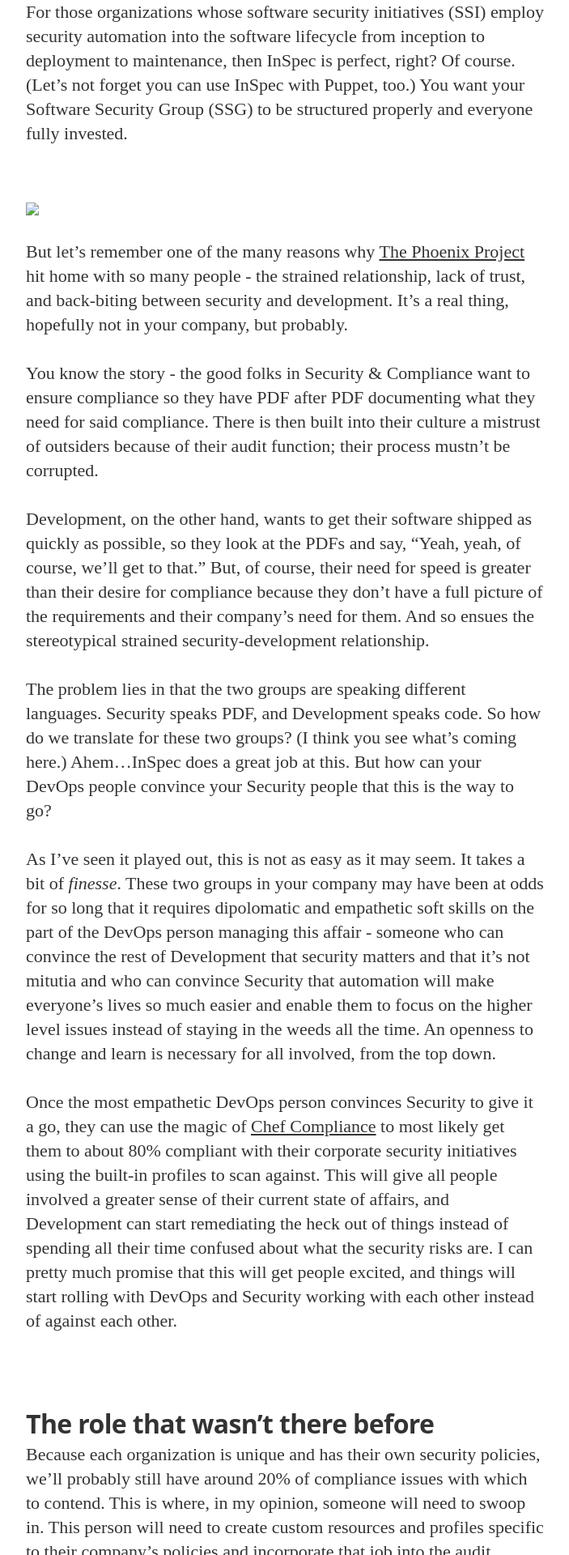
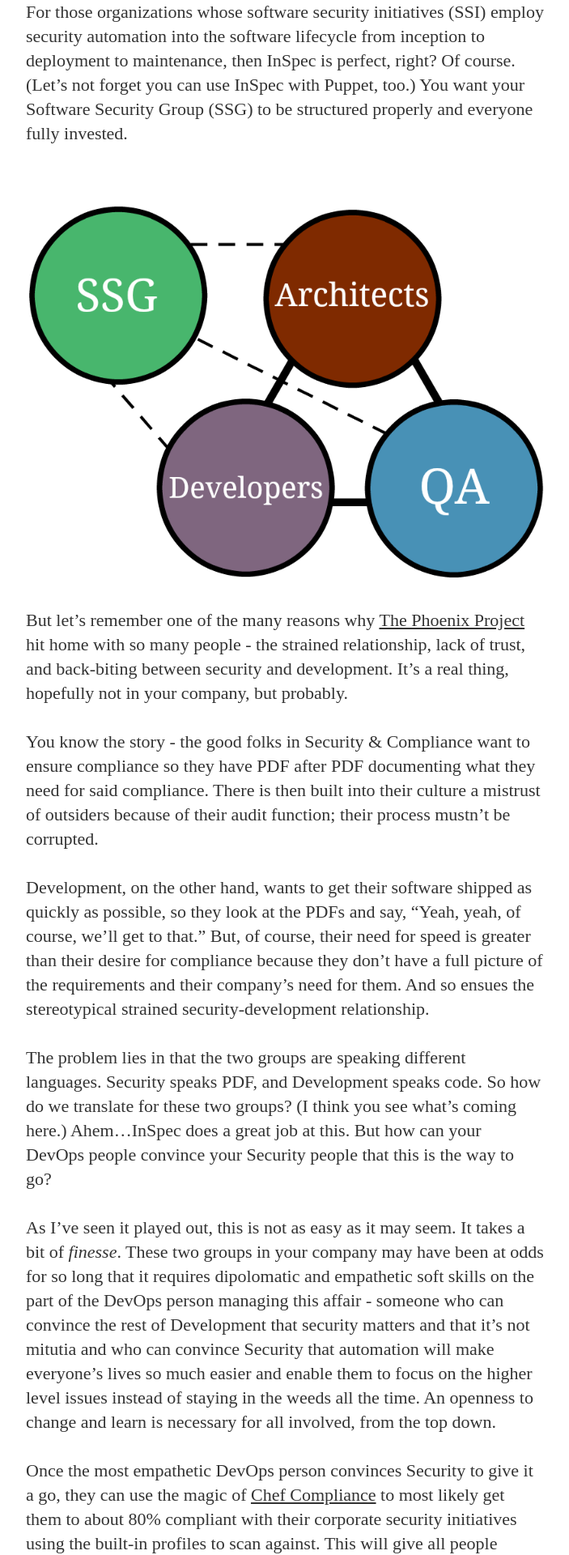
Before and after one commit to anniehedgpeth/anniehedgpeth.github.io, a Jekyll site: the page built from _posts/2016-07-02-inspec-basics-8.markdown, in a window 1280 px wide. Shown: the part 1914-3834 px from the top of the page at 81% size, without its empty margins (288-991 px from the left). Built offline with Jekyll 4.4.1, drawn with Linux system fonts in a browser that asks for light colours; nearby versions of some CDN libraries; some web fonts are replaced.

Commit message:
date change again

```diff
--- a/_posts/2016-07-02-inspec-basics-8.markdown
+++ b/_posts/2016-07-02-inspec-basics-8.markdown
@@ -28,7 +28,7 @@
 # Bridging the divide between Security and Devops
 For those organizations whose software security initiatives (SSI) employ security automation into the software lifecycle from inception to deployment to maintenance, then InSpec is perfect, right? Of course. (Let's not forget you can use InSpec with Puppet, too.) You want your Software Security Group (SSG) to be structured properly and everyone fully invested.
 
-<img src='/assets/article_images/2016-07-01-inspec-basics-8/ssg.png' style='display: block; margin-left: auto; margin-right: auto; padding-top: 40px' />
+<img src='/assets/article_images/2016-07-02-inspec-basics-8/ssg.png' style='display: block; margin-left: auto; margin-right: auto; padding-top: 40px' />
 
 But let's remember one of the many reasons why [The Phoenix Project](https://www.amazon.com/dp/B00AZRBLHO/ref=dp-kindle-redirect?_encoding=UTF8&btkr=1#navbar) hit home with so many people - the strained relationship, lack of trust, and back-biting between security and development. It's a real thing, hopefully not in your company, but probably.
 
```
